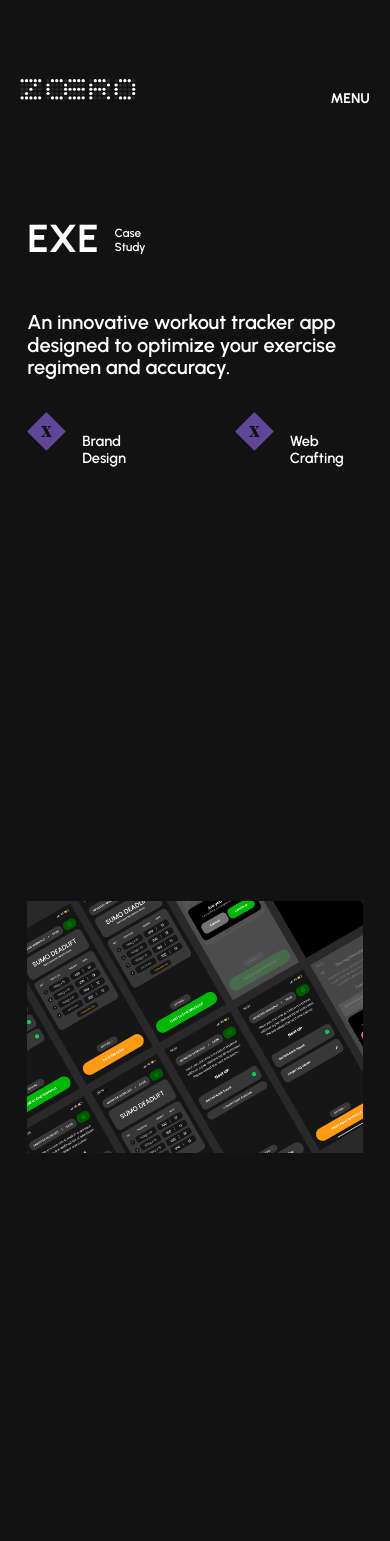
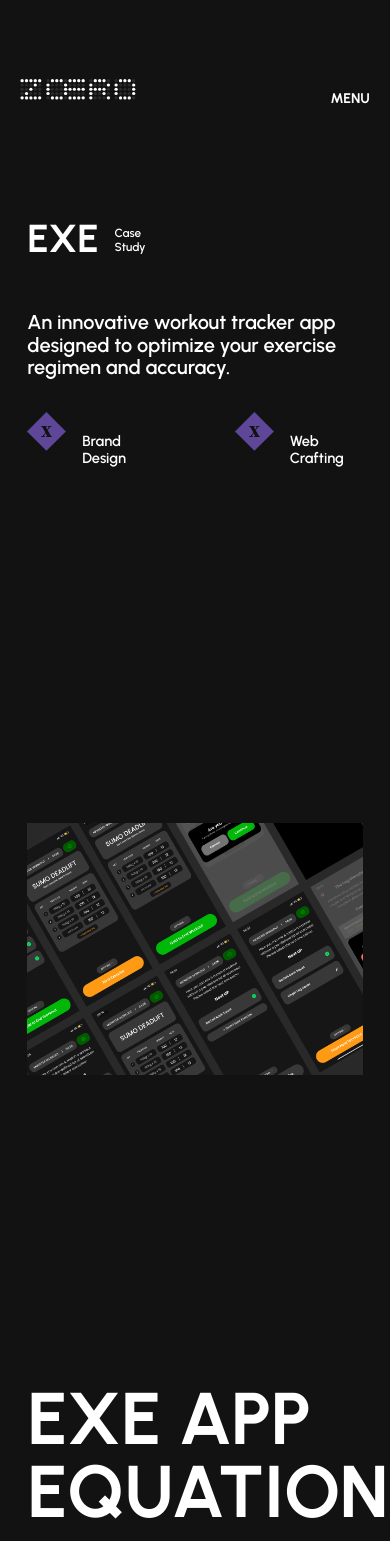
Before and after one commit to ivantrejoc/zoerowebsite, a React (Vite) app: page /experiments in a window 390 px wide. Shown: the top 1541 px of the page. Built offline with nearby package versions, Linux system fonts and the light colour scheme.

Commit message:
exe/main-image-responsive

```diff
--- a/src/pages/Experiments.jsx
+++ b/src/pages/Experiments.jsx
@@ -277,7 +277,23 @@ const Experiments = () => {
           overflowX: "0px",
           height: "110vh",
           maxHeight: "110vh",
-          marginBottom: 12
+          marginBottom: 12,
+          [theme.breakpoints.down("xxl")]: {
+            height: "100vh",
+            maxHeight: "100vh"
+          },
+          [theme.breakpoints.down("sm")]: {
+            height: "80vh",
+            maxHeight: "80vh"
+          },
+          [theme.breakpoints.down("xs")]: {
+            height: "54.8vh",
+            maxHeight: "54.8vh"
+          },
+          [theme.breakpoints.down("xxs")]: {
+            height: "46.5vh",
+            maxHeight: "46.5vh"
+          }
         }}
       >
         <Box
@@ -294,8 +310,7 @@ const Experiments = () => {
             width: "86%",
             height: "100%",
             margin: "0 7vw 0 7vw",
-            maxHeight: "100%",
-            marginBottom: 12
+            maxHeight: "100%"
           }}
         />
       </Box>
```
